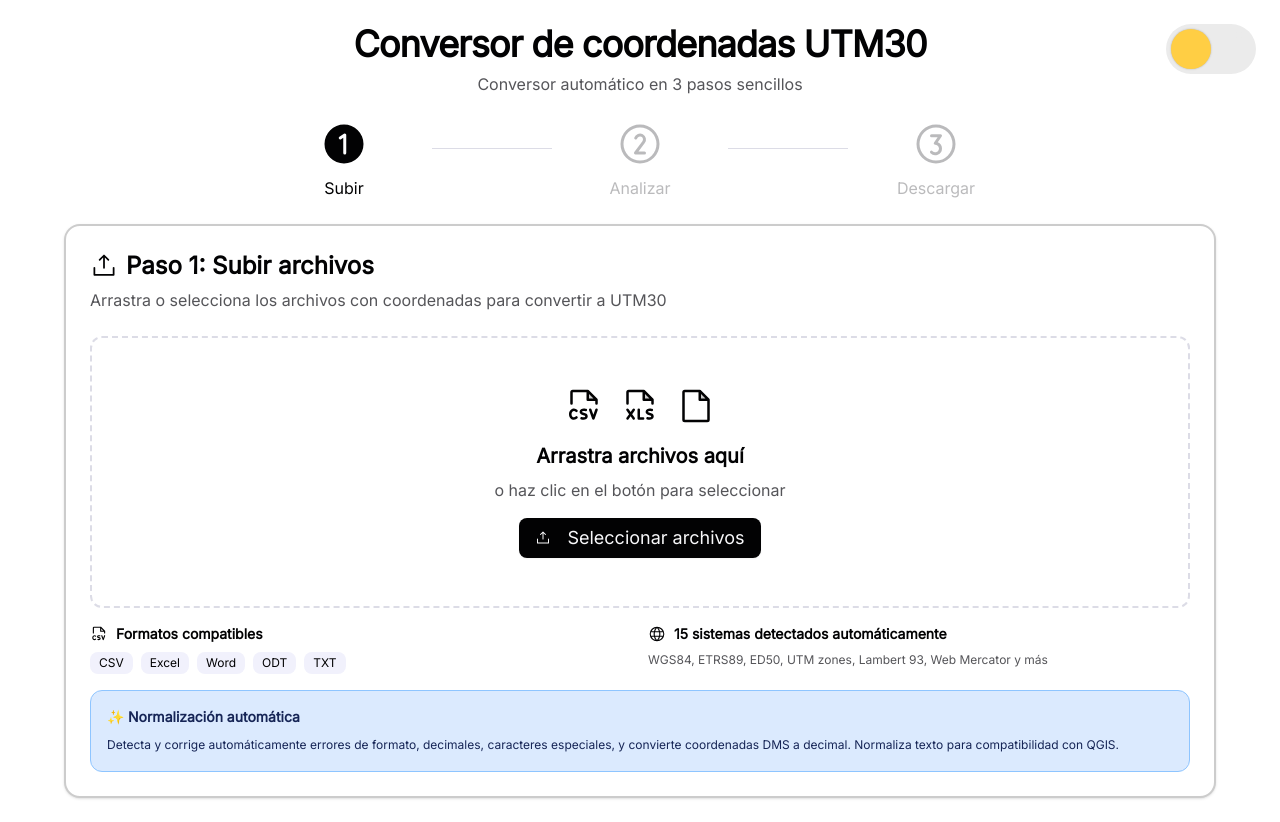
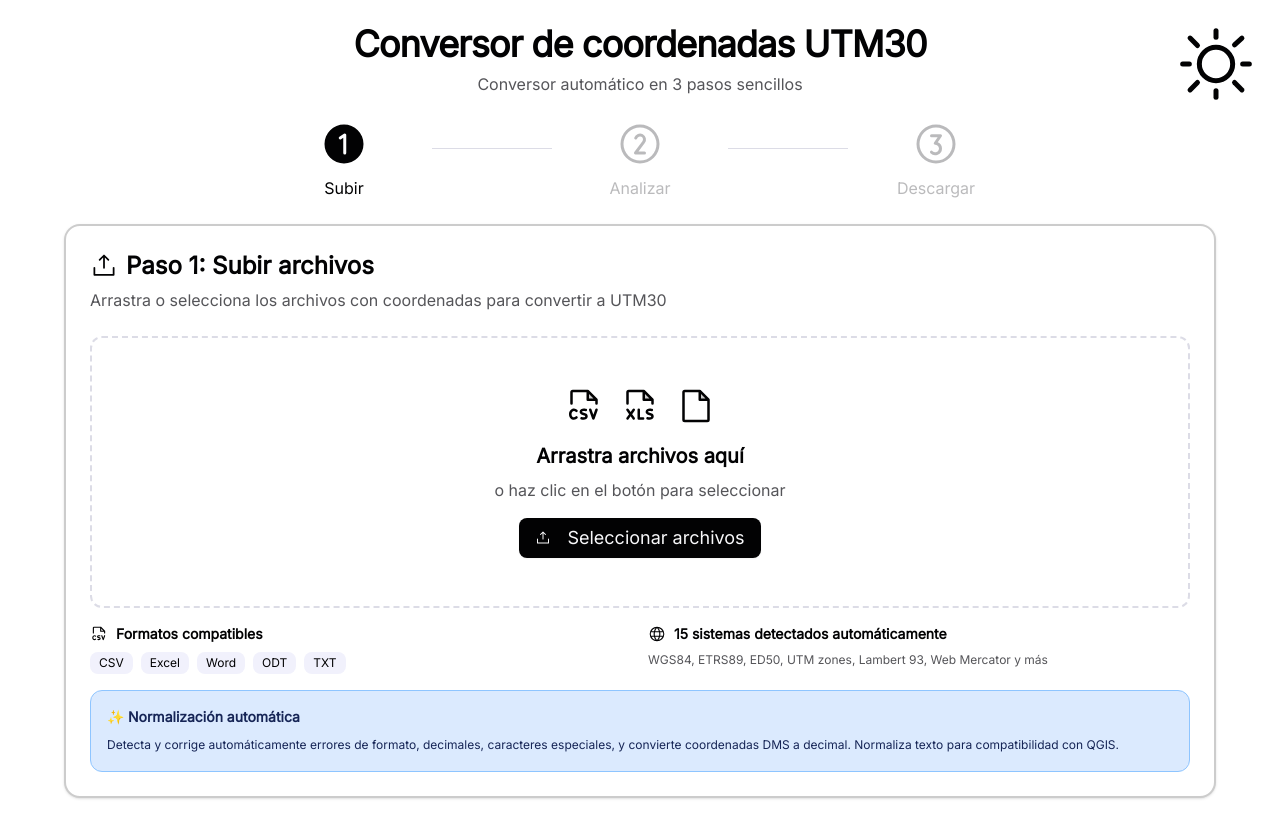
Before and after one commit to luismgarcia/norm-coord-ptel, a React (Vite) app: page / in a window 1280 px wide. Built offline with nearby package versions, Linux system fonts and the light colour scheme; what proj4 would draw is missing.

Commit message:
Generated by Spark: Cambia el icono del switch de dark/light mode por este: https://codepen.io/toomanyrequests/pen/GRqWVyL

```diff
--- a/src/components/ThemeSwitch.tsx
+++ b/src/components/ThemeSwitch.tsx
@@ -5,24 +5,85 @@ export function ThemeSwitch() {
   const isDark = theme === 'dark'
 
   return (
-    <label className="relative inline-block w-[90px] h-[50px] cursor-pointer">
+    <label className="relative flex items-center justify-center w-20 h-20 cursor-pointer">
       <input
         type="checkbox"
         checked={isDark}
         onChange={toggleTheme}
-        className="opacity-0 w-0 h-0 peer"
+        className="sr-only peer"
         aria-label="Toggle theme"
       />
-      <span className="absolute inset-0 bg-[#ebebeb] dark:bg-[#242424] rounded-[25px] transition-all duration-[450ms]">
-        <span className="absolute top-[5px] left-[5px] w-10 h-10 bg-[#ffce44] dark:bg-[#7983ea] rounded-full transition-all duration-[450ms] dark:translate-x-10 shadow-[0_0_2px_0_rgba(0,0,0,0.25)]">
-          <span className="absolute top-[8px] left-[9px] w-[11px] h-[11px] bg-white rounded-full transition-all duration-[450ms] opacity-0 dark:opacity-100" />
-          <span className="absolute top-[17px] left-[16px] w-1.5 h-1.5 bg-white rounded-full transition-all duration-[450ms] opacity-0 dark:opacity-100" />
-          <span className="absolute top-[20px] left-[8px] w-1 h-1 bg-white rounded-full transition-all duration-[450ms] opacity-0 dark:opacity-100" />
-        </span>
-        <span className="absolute top-[18px] left-[58px] w-2 h-2 bg-[#ebebeb] dark:bg-[#242424] rounded-full transition-all duration-[450ms]" />
-        <span className="absolute top-[8px] left-[70px] w-1.5 h-1.5 bg-[#ebebeb] dark:bg-[#242424] rounded-full transition-all duration-[450ms]" />
-        <span className="absolute top-[27px] left-[66px] w-1 h-1 bg-[#ebebeb] dark:bg-[#242424] rounded-full transition-all duration-[450ms]" />
-      </span>
+      <svg
+        viewBox="0 0 24 24"
+        fill="none"
+        xmlns="http://www.w3.org/2000/svg"
+        className="w-full h-full"
+      >
+        <circle
+          cx="12"
+          cy="12"
+          r="5"
+          stroke="currentColor"
+          strokeWidth="1.5"
+          className="text-foreground transition-all duration-500 peer-checked:stroke-dasharray-[1,3] peer-checked:stroke-dashoffset-[8] peer-checked:r-[9]"
+        />
+        <path
+          d="M12 2V4"
+          stroke="currentColor"
+          strokeWidth="1.5"
+          strokeLinecap="round"
+          className="text-foreground transition-all duration-500 origin-center peer-checked:rotate-90 peer-checked:opacity-0"
+        />
+        <path
+          d="M12 20V22"
+          stroke="currentColor"
+          strokeWidth="1.5"
+          strokeLinecap="round"
+          className="text-foreground transition-all duration-500 origin-center peer-checked:rotate-90 peer-checked:opacity-0"
+        />
+        <path
+          d="M4 12H2"
+          stroke="currentColor"
+          strokeWidth="1.5"
+          strokeLinecap="round"
+          className="text-foreground transition-all duration-500 origin-center peer-checked:-rotate-90 peer-checked:opacity-0"
+        />
+        <path
+          d="M22 12H20"
+          stroke="currentColor"
+          strokeWidth="1.5"
+          strokeLinecap="round"
+          className="text-foreground transition-all duration-500 origin-center peer-checked:-rotate-90 peer-checked:opacity-0"
+        />
+        <path
+          d="M19.7778 4.22217L17.5558 6.25424"
+          stroke="currentColor"
+          strokeWidth="1.5"
+          strokeLinecap="round"
+          className="text-foreground transition-all duration-500 origin-center peer-checked:rotate-45 peer-checked:opacity-0"
+        />
+        <path
+          d="M4.22217 4.22217L6.44418 6.44418"
+          stroke="currentColor"
+          strokeWidth="1.5"
+          strokeLinecap="round"
+          className="text-foreground transition-all duration-500 origin-center peer-checked:-rotate-45 peer-checked:opacity-0"
+        />
+        <path
+          d="M6.44434 17.5557L4.22211 19.7779"
+          stroke="currentColor"
+          strokeWidth="1.5"
+          strokeLinecap="round"
+          className="text-foreground transition-all duration-500 origin-center peer-checked:rotate-45 peer-checked:opacity-0"
+        />
+        <path
+          d="M19.7778 19.7778L17.5558 17.5558"
+          stroke="currentColor"
+          strokeWidth="1.5"
+          strokeLinecap="round"
+          className="text-foreground transition-all duration-500 origin-center peer-checked:-rotate-45 peer-checked:opacity-0"
+        />
+      </svg>
     </label>
   )
 }
```
